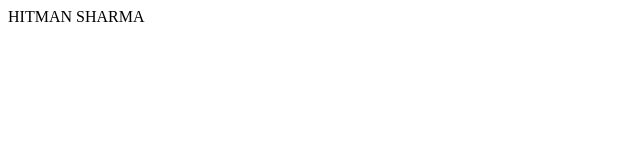
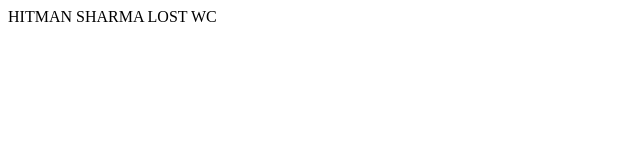
Before and after one commit to NiswinRJ/Hitman, a plain HTML site: page index.html in a window 1280 px wide. Shown: the full height of the page, 0-640 px from the left. Drawn offline with Linux system fonts and the light colour scheme.

Commit message:
Commit 2

```diff
--- a/index.html
+++ b/index.html
@@ -6,6 +6,6 @@
     <title>Document</title>
 </head>
 <body>
-    HITMAN SHARMA
+    HITMAN SHARMA LOST WC
 </body>
 </html>
```
